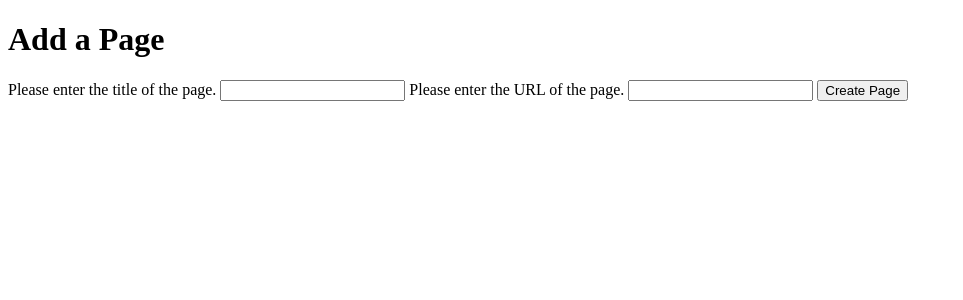
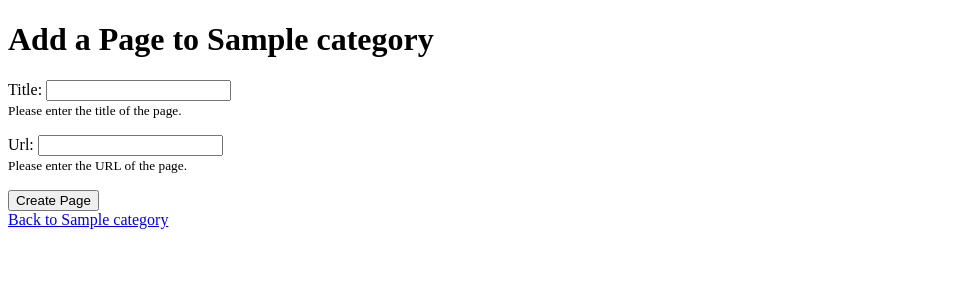
Before and after one commit to kazimdenizakc/tango_with_django_project, a Django app: a page that uses templates/rango/add_page.html in a window 1280 px wide. Shown: the top 300 px of the page, without its empty margins (0-963 px from the left). Run offline with Django 3.2, Linux system fonts and the light colour scheme; tables that the repository leaves empty hold one stand-in row (values such as "Sample post").

Commit message:
update template

```diff
--- a/templates/rango/add_page.html
+++ b/templates/rango/add_page.html
@@ -1,23 +1,35 @@
 <!DOCTYPE html>
 <html>
     <head>
-        <title>Rango</title>
+        <title>Rango - Add Page</title>
     </head>
     <body>
-        <h1>Add a Page</h1>
+        <h1>Add a Page to {{ category.name }}</h1>
+
         <div>
-            <form id="page_form" method="post" action="/rango/add_page/">
+            <form id="page_form" method="post" action="{% url 'rango:add_page' category.slug %}">
                 {% csrf_token %}
+
                 {% for hidden in form.hidden_fields %}
                     {{ hidden }}
                 {% endfor %}
+
                 {% for field in form.visible_fields %}
-                    {{ field.errors }}
-                    {{ field.help_text }}
-                    {{ field }}
+                    <p>
+                        {{ field.label_tag }}
+                        {{ field }}
+                        <br/>
+                        <small>{{ field.help_text }}</small>
+                        {{ field.errors }}
+                    </p>
                 {% endfor %}
+
                 <input type="submit" name="submit" value="Create Page" />
             </form>
         </div>
-     </body>
+
+        <div>
+            <a href="{% url 'rango:show_category' category.slug %}">Back to {{ category.name }}</a>
+        </div>
+    </body>
 </html>
```
